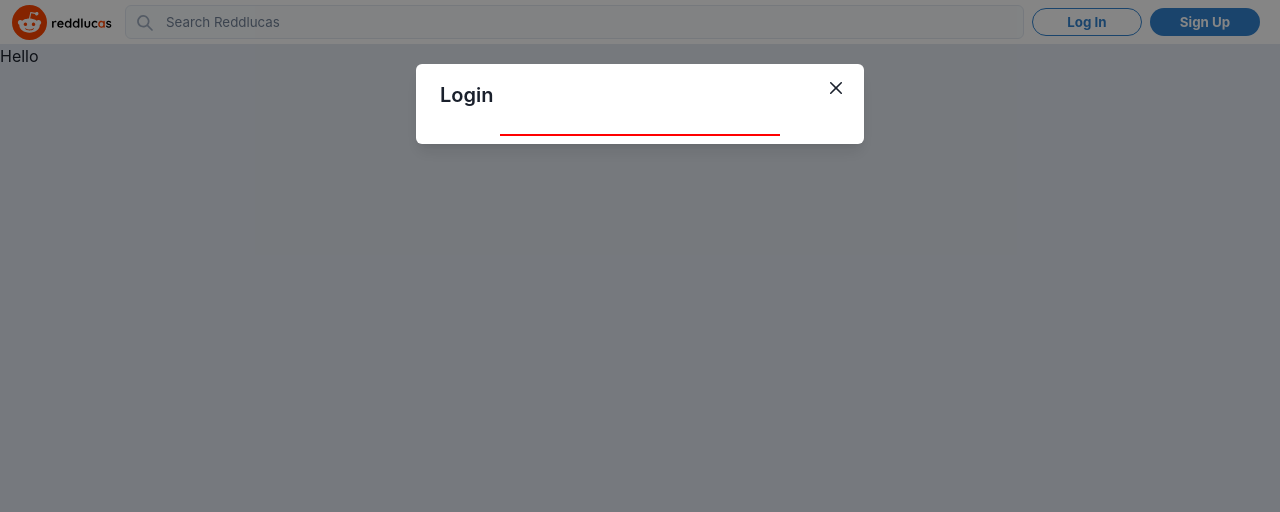
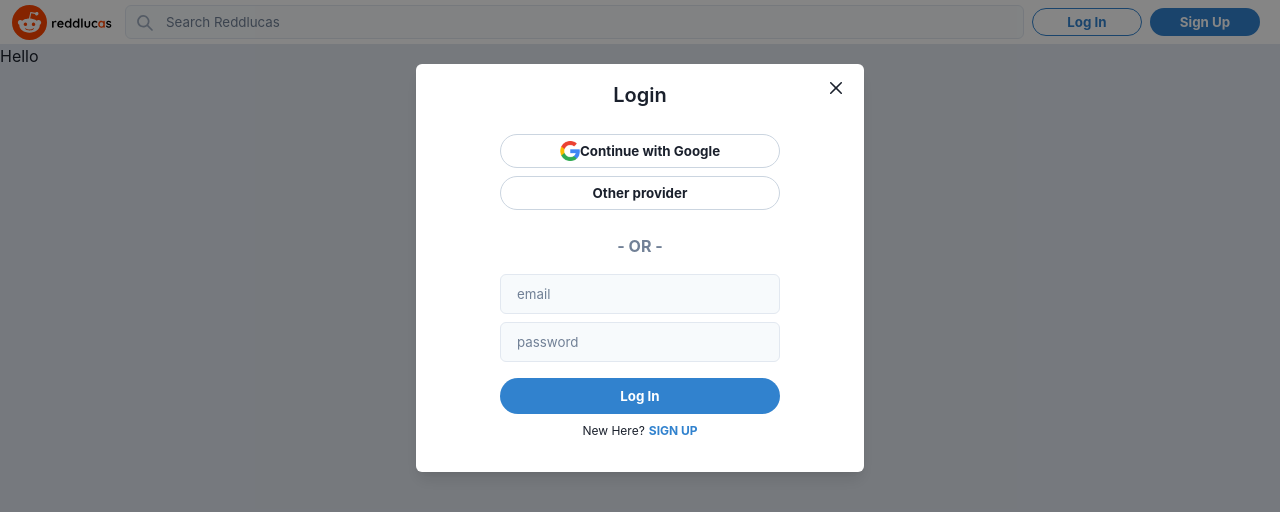
Before and after one commit to DManLucas/reddlucas, a Next.js app: page / in a window 1280 px wide. Both pictures are taken after a click on the button "Log In". Shown: the top 512 px of the page. Built offline with nearby package versions, Linux system fonts and the light colour scheme.

Commit message:
Login and Sign up

```diff
--- /dev/null
+++ b/src/components/Modal/Auth/AuthInputs.tsx
@@ -0,0 +1,19 @@
+import { Flex } from "@chakra-ui/react";
+import React from "react";
+import { authModalState } from "@/src/atoms/authModalAtom";
+import { useRecoilValue } from "recoil";
+import Login from "./Login";
+import SignUp from "./SignUp";
+
+type AuthInputsProps = {};
+
+const AuthInputs: React.FC<AuthInputsProps> = () => {
+    const modalState = useRecoilValue(authModalState);
+  return (
+    <Flex direction="column" align="center" width="100%" mt={4}>
+      {modalState.view === "login" && <Login />}
+      {modalState.view === 'signup' && <SignUp />}
+    </Flex>
+  );
+};
+export default AuthInputs;
--- a/src/components/Modal/Auth/AuthModal.tsx
+++ b/src/components/Modal/Auth/AuthModal.tsx
@@ -10,9 +10,12 @@
   ModalBody,
   ModalFooter,
   Flex,
+  Text,
 } from "@chakra-ui/react";
 import React from "react";
 import { useRecoilState } from "recoil";
+import AuthInputs from "./AuthInputs";
+import OAuthButtons from "./OAuthButtons";
 
 const AuthModal: React.FC = () => {
   const [modalState, setModalState] = useRecoilState(authModalState);
@@ -29,7 +32,7 @@
       <Modal isOpen={modalState.open} onClose={handleClose}>
         <ModalOverlay />
         <ModalContent>
-          <ModalHeader>
+          <ModalHeader textAlign='center'>
             {modalState.view === "login" && "Login"}
             {modalState.view === "signup" && "Sign Up"}
             {modalState.view === "resetPassword" && "Reset Password"}
@@ -46,8 +49,13 @@
               align="center"
               justifyContent="center"
               width="70%"
-              border='1px solid red'
-            ></Flex>
+              pb={6}
+            >
+              <OAuthButtons/>
+              <Text color='gray.500' fontWeight={700}>- OR -</Text>
+              <AuthInputs/>
+              {/* <ResetPassword/> */}
+            </Flex>
           </ModalBody>
         </ModalContent>
       </Modal>
--- /dev/null
+++ b/src/components/Modal/Auth/Login.tsx
@@ -0,0 +1,93 @@
+import { authModalState } from "@/src/atoms/authModalAtom";
+import { Button, Flex, Input, Text } from "@chakra-ui/react";
+import React, { useState } from "react";
+import { useSetRecoilState } from "recoil";
+
+type LoginProps = {};
+
+const Login: React.FC<LoginProps> = () => {
+  const setAuthModalState = useSetRecoilState(authModalState);
+  const [loginForm, setLoginForm] = useState({
+    email: "",
+    password: "",
+  });
+
+  //firebase logic
+  const onSubmit = () => {};
+  const onChange = (event: React.ChangeEvent<HTMLInputElement>) => {
+    //update form state
+    setLoginForm((prev) => ({
+      ...prev,
+      [event.target.name]: event.target.value,
+    }));
+  };
+
+  return (
+    <form onSubmit={onSubmit}>
+      <Input
+        required
+        name="email"
+        placeholder="email"
+        type="email"
+        mb={2}
+        onChange={onChange}
+        fontSize="10pt"
+        _placeholder={{ color: "gray.500" }}
+        _hover={{
+          bg: "white",
+          border: "1px solid",
+          borderColor: "blue.500",
+        }}
+        _focus={{
+          bg: "white",
+          border: "1px solid",
+          borderColor: "blue.500",
+          outline: "none",
+        }}
+        bg="gray.50"
+      />
+      <Input
+        required
+        name="password"
+        placeholder="password"
+        type="password"
+        mb={2}
+        onChange={onChange}
+        fontSize="10pt"
+        _placeholder={{ color: "gray.500" }}
+        _hover={{
+          bg: "white",
+          border: "1px solid",
+          borderColor: "blue.500",
+        }}
+        _focus={{
+          bg: "white",
+          border: "1px solid",
+          borderColor: "blue.500",
+          outline: "none",
+        }}
+        bg="gray.50"
+      />
+      <Button type="submit" width="100%" height="36px" mt={2} mb={2}>
+        Log In
+      </Button>
+      <Flex fontSize="9pt" justifyContent="center">
+        <Text mr={1}>New Here?</Text>
+        <Text
+        color="blue.500"
+        fontWeight={700}
+        cursor="pointer"
+        onClick={() =>
+            setAuthModalState((prev) => ({
+                ...prev,
+                view: 'signup',
+            }))
+        }
+        >
+          SIGN UP
+        </Text>
+      </Flex>
+    </form>
+  );
+};
+export default Login;
--- /dev/null
+++ b/src/components/Modal/Auth/OAuthButtons.tsx
@@ -0,0 +1,15 @@
+import { Button, Flex, Image } from "@chakra-ui/react";
+import React from "react";
+
+const OAuthButtons: React.FC = () => {
+  return (
+    <Flex direction="column" width='100%' mb={4}>
+      <Button mb={2} variant="oauth">
+        <Image src="./images/googlelogo.png" height='20px'/>
+        Continue with Google
+        </Button>
+      <Button variant="oauth" mb={2}>Other provider</Button>
+    </Flex>
+  );
+};
+export default OAuthButtons;
--- /dev/null
+++ b/src/components/Modal/Auth/SignUp.tsx
@@ -0,0 +1,114 @@
+import { authModalState } from "@/src/atoms/authModalAtom";
+import { Input, Button, Flex, Text } from "@chakra-ui/react";
+import React, { useState } from "react";
+import { useSetRecoilState } from "recoil";
+
+const SignUp: React.FC = () => {
+  const setAuthModalState = useSetRecoilState(authModalState);
+  const [signUpForm, setSignForm] = useState({
+    email: "",
+    password: "",
+    confirmPassword: "",
+  });
+
+  //firebase logic
+  const onSubmit = () => {};
+  const onChange = (event: React.ChangeEvent<HTMLInputElement>) => {
+    //update form state
+    setSignForm((prev) => ({
+      ...prev,
+      [event.target.name]: event.target.value,
+    }));
+  };
+
+  return (
+    <form onSubmit={onSubmit}>
+      <Input
+        required
+        name="email"
+        placeholder="email"
+        type="email"
+        mb={2}
+        onChange={onChange}
+        fontSize="10pt"
+        _placeholder={{ color: "gray.500" }}
+        _hover={{
+          bg: "white",
+          border: "1px solid",
+          borderColor: "blue.500",
+        }}
+        _focus={{
+          bg: "white",
+          border: "1px solid",
+          borderColor: "blue.500",
+          outline: "none",
+        }}
+        bg="gray.50"
+      />
+      <Input
+        required
+        name="password"
+        placeholder="password"
+        type="password"
+        mb={2}
+        onChange={onChange}
+        fontSize="10pt"
+        _placeholder={{ color: "gray.500" }}
+        _hover={{
+          bg: "white",
+          border: "1px solid",
+          borderColor: "blue.500",
+        }}
+        _focus={{
+          bg: "white",
+          border: "1px solid",
+          borderColor: "blue.500",
+          outline: "none",
+        }}
+        bg="gray.50"
+      />
+      <Input
+        required
+        name="confirmPassword"
+        placeholder="confirm Password"
+        type="password"
+        mb={2}
+        onChange={onChange}
+        fontSize="10pt"
+        _placeholder={{ color: "gray.500" }}
+        _hover={{
+          bg: "white",
+          border: "1px solid",
+          borderColor: "blue.500",
+        }}
+        _focus={{
+          bg: "white",
+          border: "1px solid",
+          borderColor: "blue.500",
+          outline: "none",
+        }}
+        bg="gray.50"
+      />
+      <Button type="submit" width="100%" height="36px" mt={2} mb={2}>
+        Sign Up
+      </Button>
+      <Flex fontSize="9pt" justifyContent="center">
+        <Text mr={1}>Already a reddlucas?</Text>
+        <Text
+          color="blue.500"
+          fontWeight={700}
+          cursor="pointer"
+          onClick={() =>
+            setAuthModalState((prev) => ({
+              ...prev,
+              view: "login",
+            }))
+          }
+        >
+          LOG IN
+        </Text>
+      </Flex>
+    </form>
+  );
+};
+export default SignUp;
```
